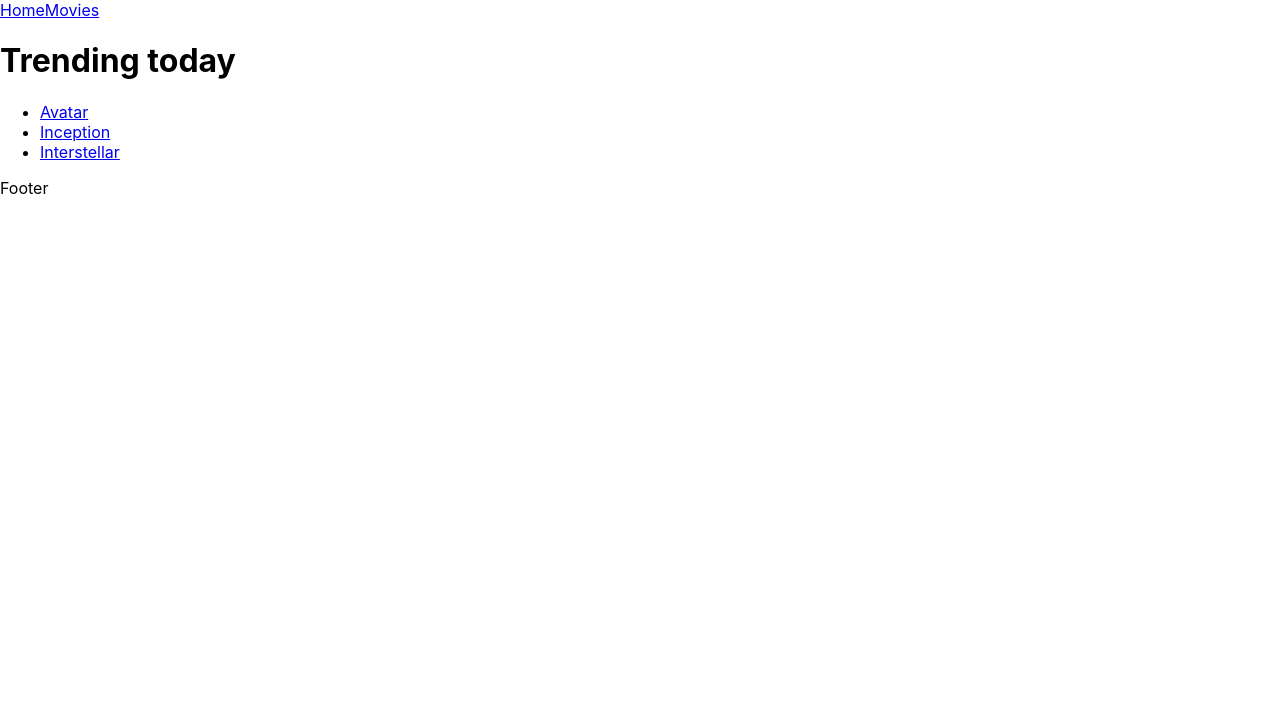
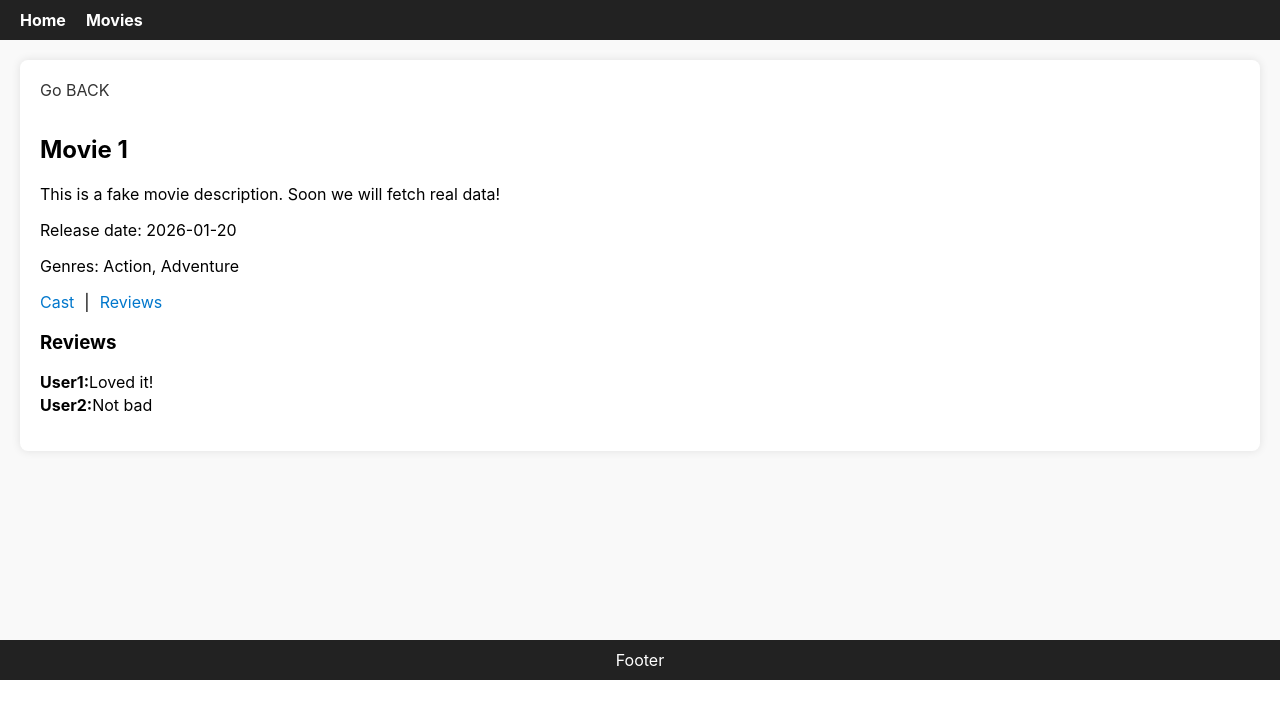
Before and after one commit to HannaMelnyk2023/goit-react-hw-05-movies, a React (Create React App) app: page /movies/1/reviews in a window 1280 px wide. Before the commit this address led to /. Shown: the top 718 px of the page. Built offline with nearby package versions, Linux system fonts and the light colour scheme.

Commit message:
update all  mock without key

```diff
--- a/src/App.jsx
+++ b/src/App.jsx
@@ -15,9 +15,10 @@ export default function App() {
         <Route path="/" element={<Layout />}>
           <Route index element={<Home />} />
           <Route path="movies" element={<Movies />} />
-          <Route path="movies/:movieId" element={<MoviesDetails />} />
-          <Route path="cast" element={<Cast />} />
-          <Route path="reviews" element={<Reviews />} />
+          <Route path="movies/:movieId" element={<MoviesDetails />}>
+            <Route path="cast" element={<Cast />} />
+            <Route path="reviews" element={<Reviews />} />
+          </Route>
         </Route>
         <Route path="*" element={<Navigate to="/" />}></Route>
       </Routes>
--- a/src/components/Layout/Layout.jsx
+++ b/src/components/Layout/Layout.jsx
@@ -1,15 +1,17 @@
 import { NavLink, Outlet } from 'react-router-dom';
+import styles from './Layout.module.css';
+
 export default function Layout() {
     return (
         <>
-            <header>
+            <header className = {styles.header}>
                 <NavLink to="/">Home</NavLink>
                 <NavLink to="/movies">Movies</NavLink>
             </header>
-            <main>
+            <main className = {styles.main}>
                 <Outlet />
             </main>
-            <footer>Footer</footer>
+            <footer className={styles.footer}>Footer</footer>
         </>
 
     );
--- a/src/components/Layout/Layout.module.css
+++ b/src/components/Layout/Layout.module.css
@@ -0,0 +1,30 @@
+.header {
+  display: flex;
+  gap: 20px;
+  padding: 10px 20px;
+  background-color: #222;
+  color: white;
+}
+
+.header a {
+  color: white;
+  text-decoration: none;
+  font-weight: bold;
+}
+
+.header a.active {
+  color: #ffcc00;
+}
+
+main {
+  padding: 20px;
+  min-height: 70vh;
+  background-color: #f9f9f9;
+}
+
+footer {
+  text-align: center;
+  padding: 10px;
+  background-color: #222;
+  color: white;
+}
--- a/src/components/MovieList/MovieList.jsx
+++ b/src/components/MovieList/MovieList.jsx
@@ -1,14 +1,15 @@
 import { Link, useLocation } from 'react-router-dom';
+import styles from './MovieList.module.css'
 
 export default function MovieList({ movies }) {
     const location = useLocation();
 
     return (
-        <ul>
+        <ul className = {styles.list}>
             {movies.map(({ id, title }) => (
-                <li key={id}>
+                <li key={id} className = {styles.item}>
                     <Link to={`/movies/${id}`}
-                        state={{ from: location }}>
+                        state={{ from: location }} className = {styles.link}>
                         {title}
                     </Link>
                 </li>
--- a/src/components/MovieList/MovieList.module.css
+++ b/src/components/MovieList/MovieList.module.css
@@ -0,0 +1,18 @@
+.list {
+  list-style: none;
+  padding: 0;
+}
+
+.item {
+  margin-bottom: 10px;
+}
+
+.link {
+  text-decoration: none;
+  color: #0077cc;
+  font-size: 18px;
+}
+
+.link:hover {
+  text-decoration: underline;
+}
--- a/src/pages/Cast/Cast.jsx
+++ b/src/pages/Cast/Cast.jsx
@@ -1,12 +1,19 @@
 // ЗАГЛУШКА без ключа
+import styles from './Cast.module.css'
 export default function Cast() {
+    const mockCast = [
+        { id: 1, name: 'actor1', character: 'Hero' },
+        {id: 2, name: 'actor2', character: 'Villain'},
+    ]
     return (
         <div>
             <h3>Cast</h3>
-            <ul>
-                <li>Actor 1</li>
-                <li>Actor 2</li>
-                <li>Actor 3</li>
+            <ul className={styles.list}>
+                {mockCast.map(actor => (
+                    <li key={actor.id} className = {styles.item}>
+                        {actor.name} as {actor.character}
+                    </li>
+                ))}
             </ul>
         </div>
     )
--- a/src/pages/Cast/Cast.module.css
+++ b/src/pages/Cast/Cast.module.css
@@ -0,0 +1,8 @@
+.list {
+  list-style: none;
+  padding: 0;
+}
+
+.item {
+  margin-bottom: 3px;
+}
--- a/src/pages/MovieDetails/MovieDetails.jsx
+++ b/src/pages/MovieDetails/MovieDetails.jsx
@@ -1,4 +1,5 @@
 import { useParams, Link, Outlet, useLocation } from 'react-router-dom';
+import styles from './MovieDetails.module.css';
 
 export default function MovieDetails() {
   const { movieId } = useParams();
@@ -6,18 +7,29 @@ export default function MovieDetails() {
 
   const backLink = location.state?.from || '/';
 
+  const mockMovie = {
+    id: movieId,
+    title: `Movie ${movieId}`,
+    overview: 'This is a fake movie description. Soon we will fetch real data!',
+    release_date: '2026-01-20',
+    genres: ['Action', 'Adventure'],
+  };
 
   return (
-        <div>
-            <Link to={backLink}> Go BACK </Link>
-            <h2>MovieDetais page: {movieId}</h2>
-            <nav>
-                <Link to="cast">Cast</Link> |
-                <Link to ="reviews">Reviews</Link>
+    <div className={styles.container}>
+      <Link to={backLink} className={styles.backLink}>
+        {' '}
+        Go BACK{' '}
+      </Link>
+      <h2>{mockMovie.title}</h2>
+      <p>{mockMovie.overview}</p>
+      <p>Release date: {mockMovie.release_date}</p>
+      <p>Genres: {mockMovie.genres.join(', ')}</p>
+      <nav className={styles.nav}>
+        <Link to={`cast`}>Cast</Link> |<Link to={`reviews`}>Reviews</Link>
       </nav>
       <Outlet />
       {/* сюди рендериться Cast & Reviews */}
     </div>
-
-    )
+  );
 }
--- a/src/pages/MovieDetails/MovieDetails.module.css
+++ b/src/pages/MovieDetails/MovieDetails.module.css
@@ -0,0 +1,32 @@
+.container {
+  padding: 20px;
+  background-color: #fff;
+  border-radius: 8px;
+  box-shadow: 0 0 10px rgba(0, 0, 0, 0.1);
+}
+
+.nav {
+  margin: 15px 0;
+  display: flex;
+  gap: 10px;
+}
+
+.nav a {
+  color: #0077cc;
+  text-decoration: none;
+}
+
+.nav a:hover {
+  text-decoration: underline;
+}
+
+.backLink {
+  display: inline-block;
+  margin-bottom: 15px;
+  color: #333;
+  text-decoration: none;
+}
+
+.backLink:hover {
+  text-decoration: underline;
+}
--- a/src/pages/Reviews/Reviews.jsx
+++ b/src/pages/Reviews/Reviews.jsx
@@ -1,10 +1,22 @@
 // ЗАГЛУШКА без ключа
+import styles from './Reviews.module.css'
+
 export default function Reviews() {
+    const mockReviews = [
+        { id: 1, author: 'User1', content: 'Loved it!' },
+        {id:2, author:'User2', content: 'Not bad'},
+    ]
     return (
         <div>
-            <ul>
-                <li>Review 1: Awesome movie!</li>
-                <li>Review 2: Could be better</li>
+            <h3>Reviews</h3>
+            <ul className={styles.list}>
+                {mockReviews.map(review => (
+                    <li key={review.id} className={styles.item}>
+                        <b>{review.author}:</b>
+                        {review.content}
+                    </li>
+                ))}
+
             </ul>
         </div>
     );
--- a/src/pages/Reviews/Reviews.module.css
+++ b/src/pages/Reviews/Reviews.module.css
@@ -0,0 +1,8 @@
+.list {
+  list-style: none;
+  padding: 0;
+}
+
+.item {
+  margin-bottom: 3px;
+}
```
Lines whose indentation alone changed are shown as unchanged.
